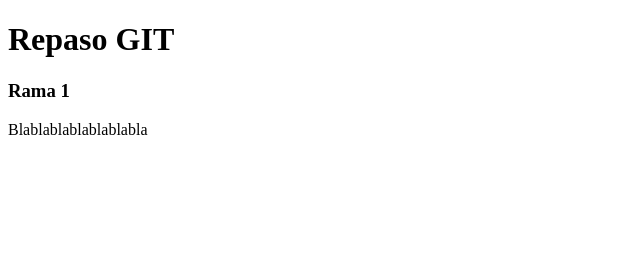
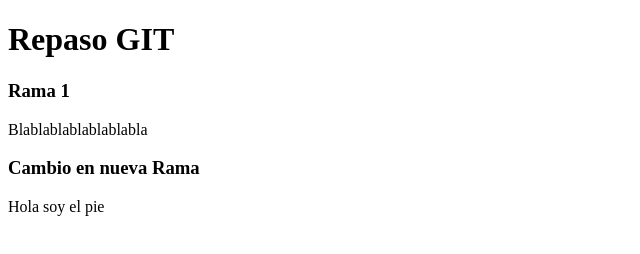
Before and after one commit to Santiago-Pozzo/clase4, a plain HTML site: page clase4.html in a window 1280 px wide. Shown: the whole page, without its empty margins (0-640 px from the left). Drawn offline with Linux system fonts and the light colour scheme.

Commit message:
Cambio en nueva rama

```diff
--- a/clase4.html
+++ b/clase4.html
@@ -21,7 +21,8 @@
 </body>
 
 <footer>
-
+    <h3>Cambio en nueva Rama</h3>
+    <p>Hola soy el pie</p>
 </footer>
 
 </html>
```
